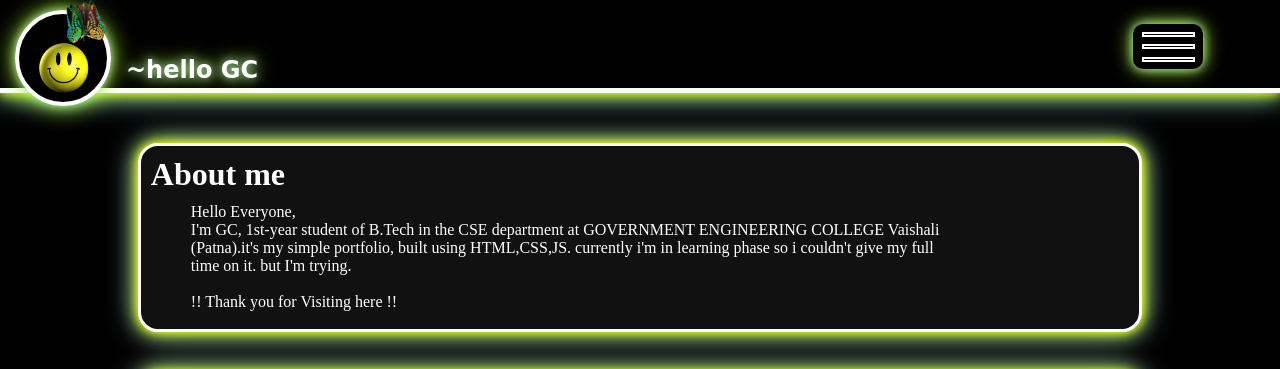
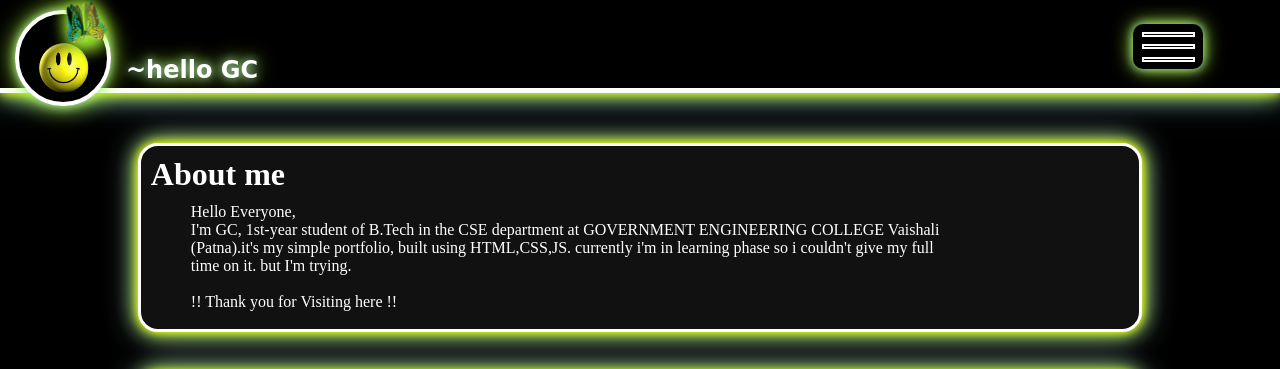
Before and after one commit to helloGC360/myprof, a plain HTML site: page index.html in a window 1280 px wide. Shown: the top 369 px of the page. Drawn offline with Linux system fonts and the light colour scheme.

Commit message:
Update style.css

```diff
--- a/style.css
+++ b/style.css
@@ -140,6 +140,7 @@
        top:0px;
        left:60px;
        background-image: url("img/bt2.gif");
+       filter: drop-shadow(4px 4px 10px greenyellow);
      }
 
    .body .bt1{
```
